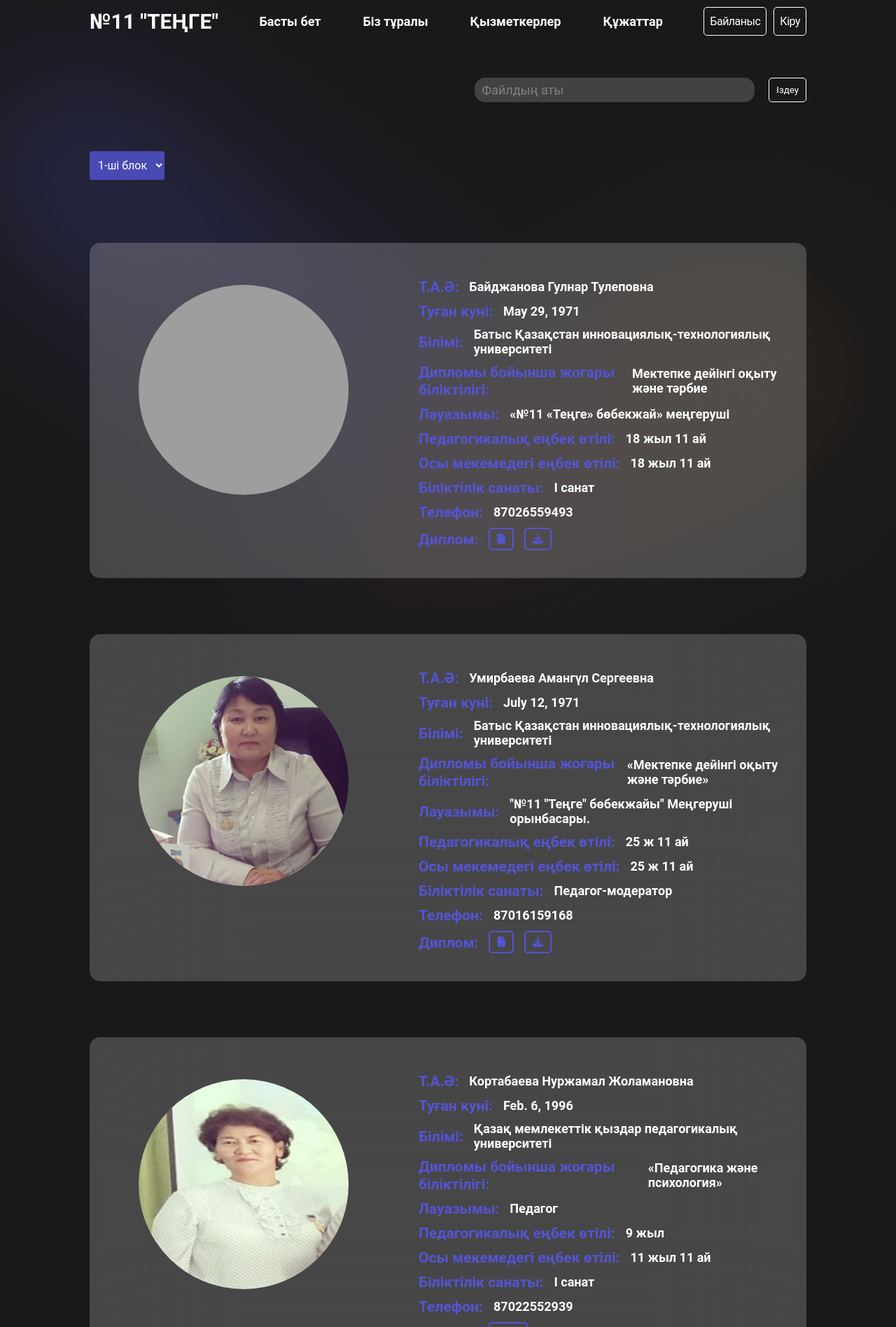
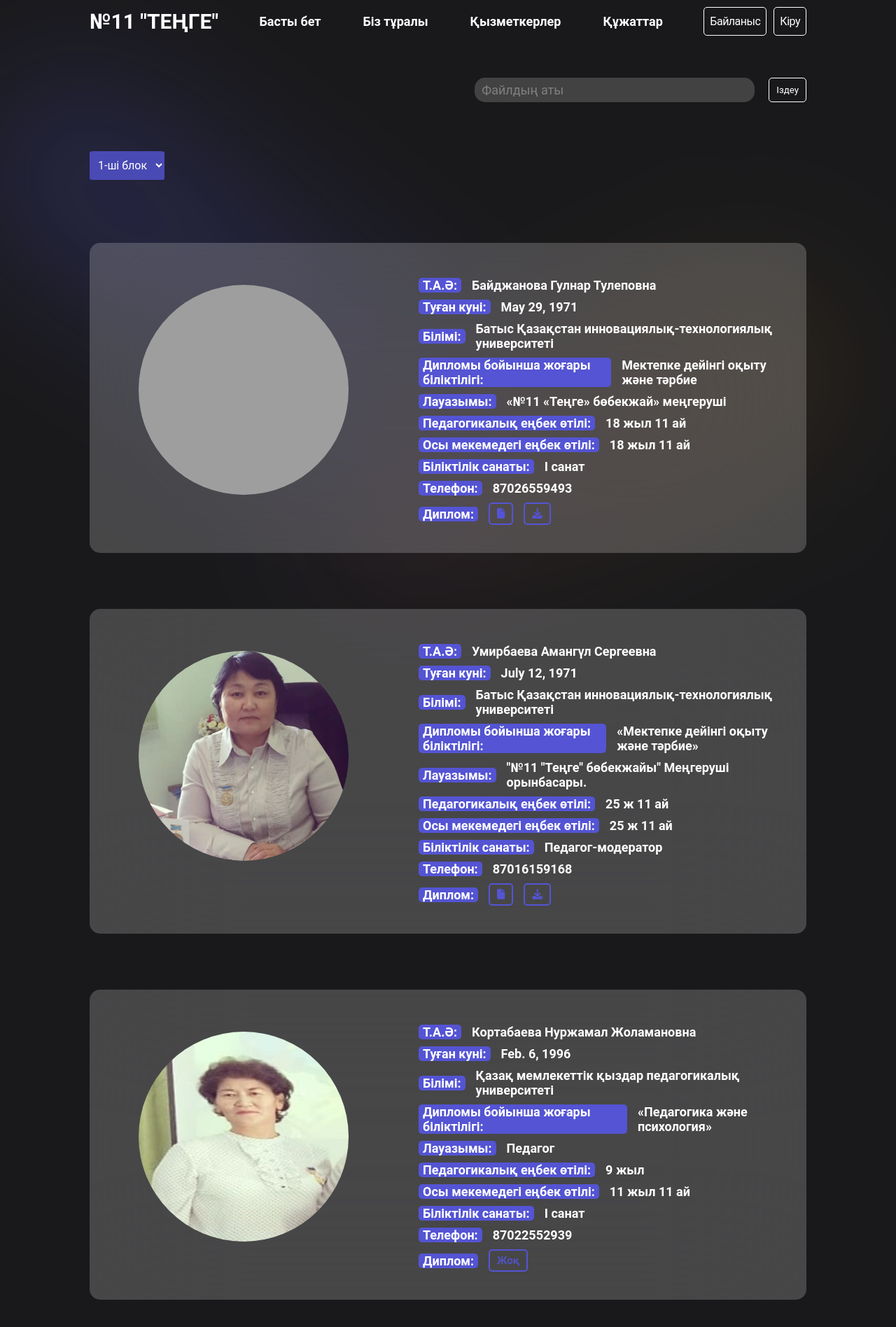
Before and after one commit to TimurZxc/11_tenge, a Django app: page /teachers/ in a window 1280 px wide. Shown: the top 1896 px of the page at 70% size. Run offline with Django 4.2, Linux system fonts and the light colour scheme; data comes from the database, SQL or seed files in the repository; some libraries are stand-ins or nearby versions; grey boxes are pictures that could not be loaded.

Commit message:
teacheds style

```diff
--- a/static/style.css
+++ b/static/style.css
@@ -564,7 +564,13 @@ table {
   font-weight: 400;
   gap:15px;
 }
-
+.info span h3{
+  background-color: #5454d4;
+  color: white;
+  padding: 0 6px;
+  font-size: 18px;
+  border-radius: 5px;
+}
 .pages{
   margin: 0 auto 40px auto;
   width: fit-content;
```
